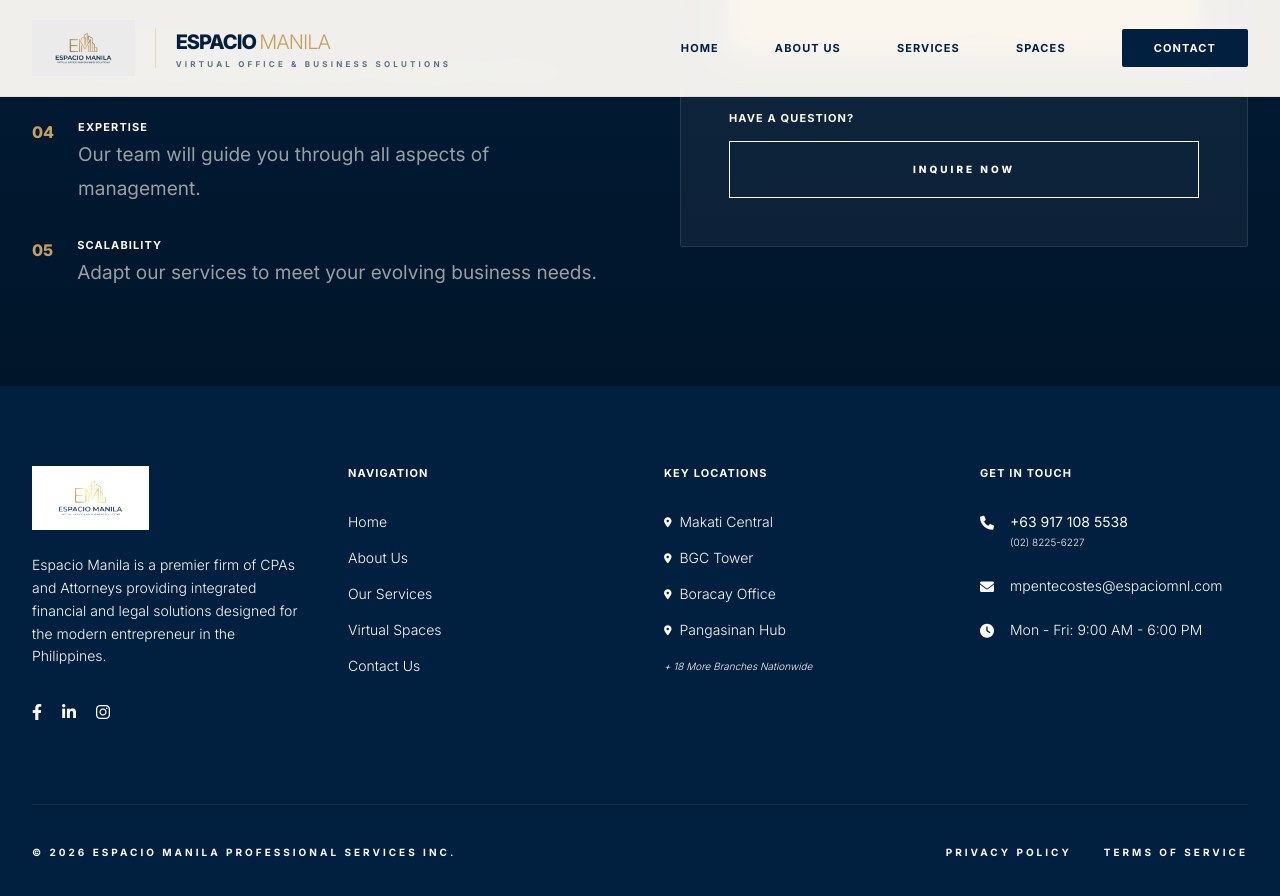
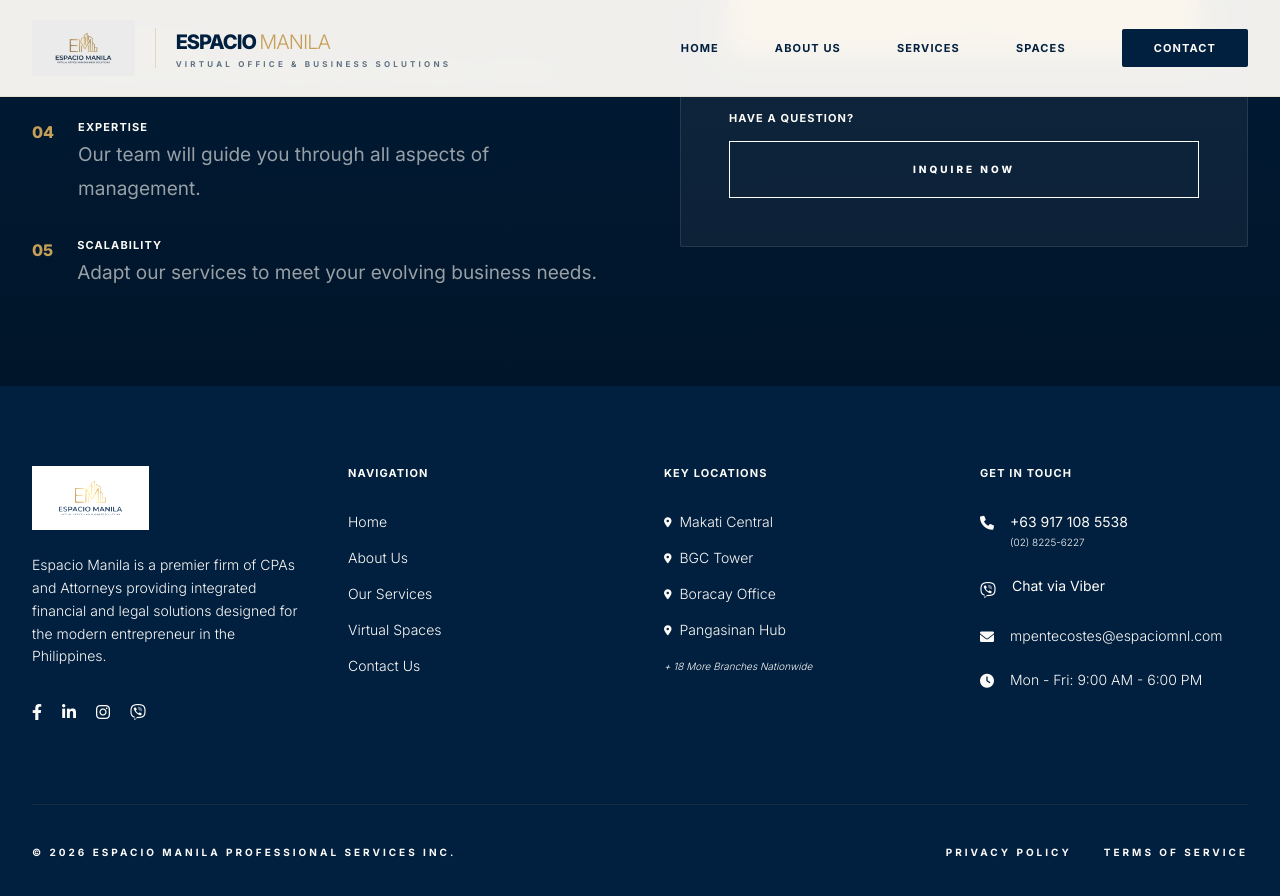
Before and after one commit to jansengoyena-bit/jansengoyena-bit, a Jekyll site: the page built from index.md, in a window 1280 px wide and 900 px high, scrolled down 2705 px. Shown: the top 896 px of the window. Built offline with Jekyll 4.4.1, drawn with Linux system fonts in a browser that asks for light colours; nearby versions of some CDN libraries; some web fonts are replaced.

Commit message:
add viber link in footer

```diff
--- a/_includes/footer.html
+++ b/_includes/footer.html
@@ -2,19 +2,20 @@
     <div class="max-w-7xl mx-auto px-8">
         <div class="grid grid-cols-1 md:grid-cols-2 lg:grid-cols-4 gap-12 mb-20">
 
-            <div class="">
+            <div>
                 <img src="{{ '/espaciomanila.jpg' | relative_url }}" alt="Logo" class="h-16 w-auto mb-6 brightness-125">
                 <p class="text-sm text-[#FDFBF7]/60 leading-relaxed font-light">
                     Espacio Manila is a premier firm of CPAs and Attorneys providing integrated financial and legal solutions designed for the modern entrepreneur in the Philippines.
                 </p>
                 <div class="flex space-x-5 mt-8 text-[#C5A059]">
-                    <a href="#" class="hover:text-white transition"><i class="fa-brands fa-facebook-f"></i></a>
-                    <a href="#" class="hover:text-white transition"><i class="fa-brands fa-linkedin-in"></i></a>
-                    <a href="#" class="hover:text-white transition"><i class="fa-brands fa-instagram"></i></a>
+                    <a href="#" class="hover:text-white transition" aria-label="Facebook"><i class="fa-brands fa-facebook-f"></i></a>
+                    <a href="#" class="hover:text-white transition" aria-label="LinkedIn"><i class="fa-brands fa-linkedin-in"></i></a>
+                    <a href="#" class="hover:text-white transition" aria-label="Instagram"><i class="fa-brands fa-instagram"></i></a>
+                    <a href="viber://chat?number=%2B639171085538" class="hover:text-white transition" aria-label="Viber"><i class="fa-brands fa-viber"></i></a>
                 </div>
             </div>
 
-            <div class="">
+            <div>
                 <h4 class="text-[#C5A059] uppercase tracking-widest text-xs font-bold mb-8">Navigation</h4>
                 <ul class="space-y-4 text-sm font-light text-[#FDFBF7]/80">
                     <li><a href="/" class="hover:text-[#C5A059] transition">Home</a></li>
@@ -25,7 +26,7 @@
                 </ul>
             </div>
 
-            <div class="">
+            <div>
                 <h4 class="text-[#C5A059] uppercase tracking-widest text-xs font-bold mb-8">Key Locations</h4>
                 <ul class="space-y-4 text-sm font-light text-[#FDFBF7]/80">
                     <li class="flex items-center gap-2"><i class="fa-solid fa-location-dot text-[#C5A059] text-[10px]"></i> Makati Central</li>
@@ -36,7 +37,7 @@
                 </ul>
             </div>
 
-            <div class="">
+            <div>
                 <h4 class="text-[#C5A059] uppercase tracking-widest text-xs font-bold mb-8">Get In Touch</h4>
                 <div class="space-y-6 text-sm font-light">
                     <div class="flex gap-4">
@@ -50,6 +51,14 @@
                             </a>
                         </div>
                     </div>
+
+                    <div class="flex gap-4">
+                        <i class="fa-brands fa-viber text-[#C5A059] text-base mt-0.5"></i>
+                        <a href="viber://chat?number=%2B639171085538" class="hover:text-[#C5A059] transition-colors duration-200 w-fit font-normal text-[#FDFBF7]/90">
+                            Chat via Viber
+                        </a>
+                    </div>
+
                     <div class="flex gap-4">
                         <i class="fa-solid fa-envelope text-[#C5A059] mt-1"></i>
                         <a href="mailto:mpentecostes@espaciomnl.com" class="hover:text-[#C5A059] transition-colors duration-200 break-all text-[#FDFBF7]/90">
```
